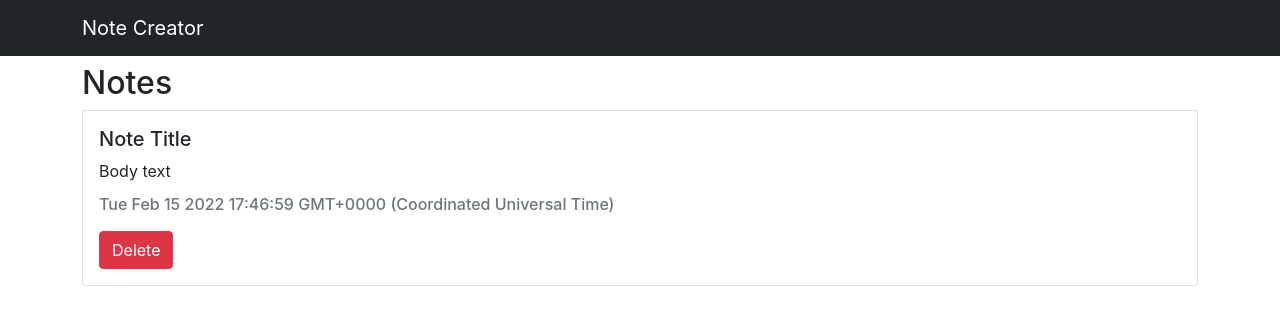
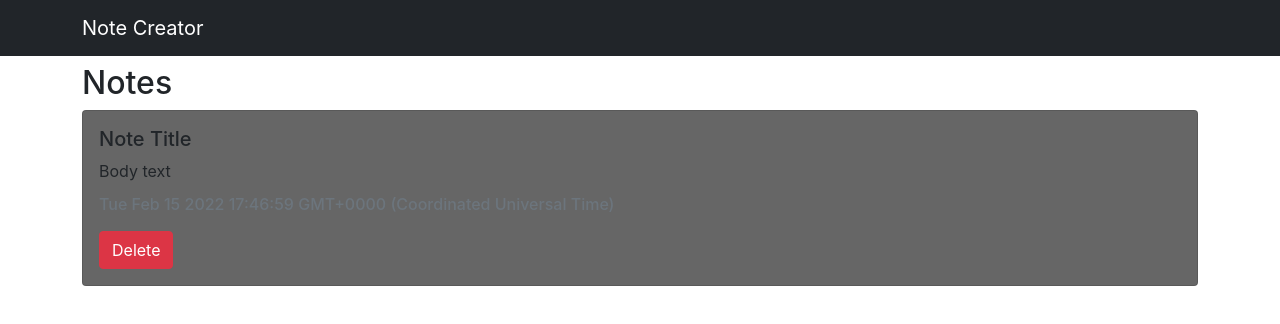
Before and after one commit to Michael-Hutchinson/notes-creator, a React (Create React App) app: page / in a window 1280 px wide. Shown: the top 324 px of the page. Built offline with nearby package versions, Linux system fonts and the light colour scheme.

Commit message:
add color property to note

```diff
--- a/src/components/Notes.tsx
+++ b/src/components/Notes.tsx
@@ -10,7 +10,7 @@ const Notes: React.FunctionComponent<INotesProps> = ({ note }) => {
   return (
     <>
       <div className="mb-3">
-        <Card>
+        <Card style={{ backgroundColor: note.color }}>
           <Card.Body>
             <Card.Title>{note.title}</Card.Title>
             <Card.Text>{note.text}</Card.Text>
```
